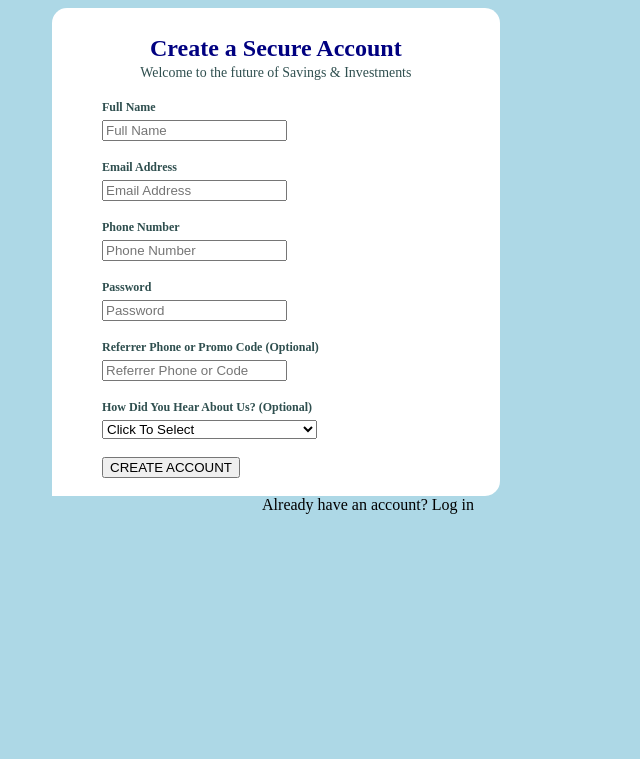
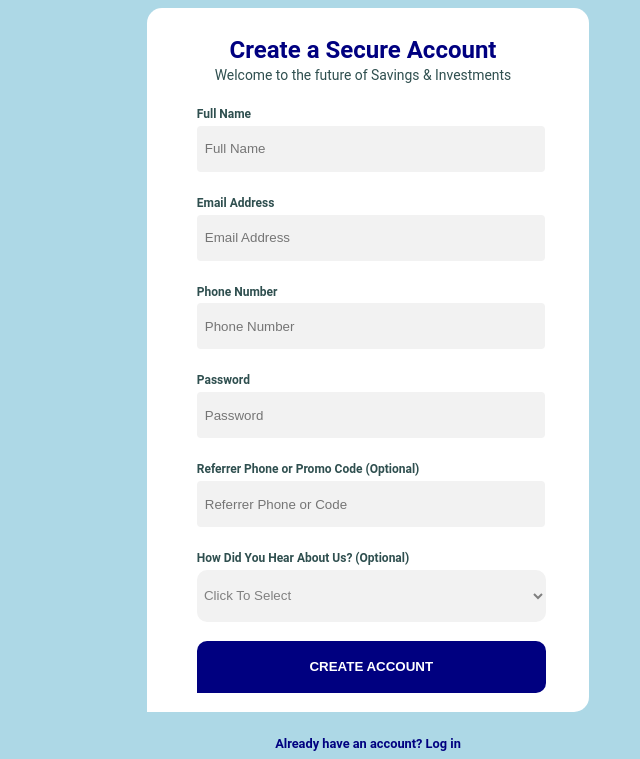
Before and after one commit to msibia/HelpmeFunso, a plain HTML site: page frontEndTask/piggyvest.html in a window 1280 px wide. Shown: the part 118-877 px from the top of the page, without its empty margins (272-912 px from the left). Before the commit the page ends 800 px from the top, so only its background shows below. Drawn offline with Linux system fonts and the light colour scheme.

Commit message:
Update style.css

```diff
--- a/frontEndTask/style.css
+++ b/frontEndTask/style.css
@@ -1,9 +1,13 @@
+html {
+    font-family: "Roboto", sans-serif;
+}
+
 #background_container {
     display: flex; justify-content: center;
 }
 
 #centerpage_container {
-    width: 50%;
+    width: 35%
 }
 
 #logo_container {
@@ -14,9 +18,8 @@
 #centerform_container {
     border-radius: 15px 15px 15px 0px;
     padding-left: 50px;
-    padding-right: 50px;
+    padding-right: 60px;
     background-color: white;
-    width: 55%;
 }
 
 .form_label {
@@ -25,9 +28,42 @@
     font-size: 0.75rem;
     margin-bottom: 0.3rem;
     color: #2F4F4F;
-    margin-top: 1.2rem;
+    margin-top: 1.5rem;
 }
 
 #footnote_container {
     text-align: center;
+    margin-top: 1.5rem;
+    font-weight: bold;
+    font-size: 80%;
+    color: navy;
 }
+
+.form_field {
+    width: 100%;
+    padding: 8px;
+    height: 30px;
+    border: 0;
+    background-color: #f2f2f2;
+    border-radius: 4px;
+}
+
+#click_button {
+width: 105%;
+height: 3.25rem;
+border: 0;
+border-radius: 10px 10px 10px 0px;
+font-weight: bold;
+background-color: navy;
+color: white;
+}
+
+#form_list {
+    width: 105%;
+    height: 3.25rem;
+    border: 0;
+    background-color: #f2f2f2;
+    border-radius: 10px;
+    padding-left: 0.2rem;
+    color: grey;
+}
```
